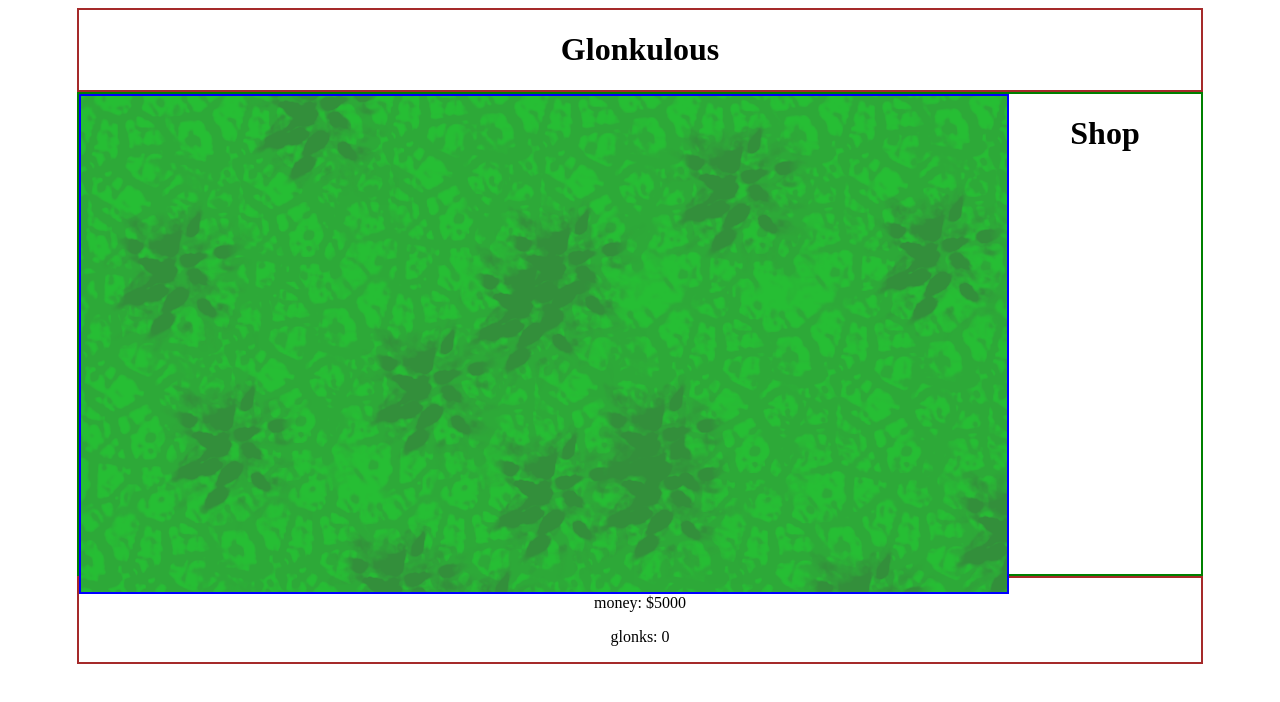
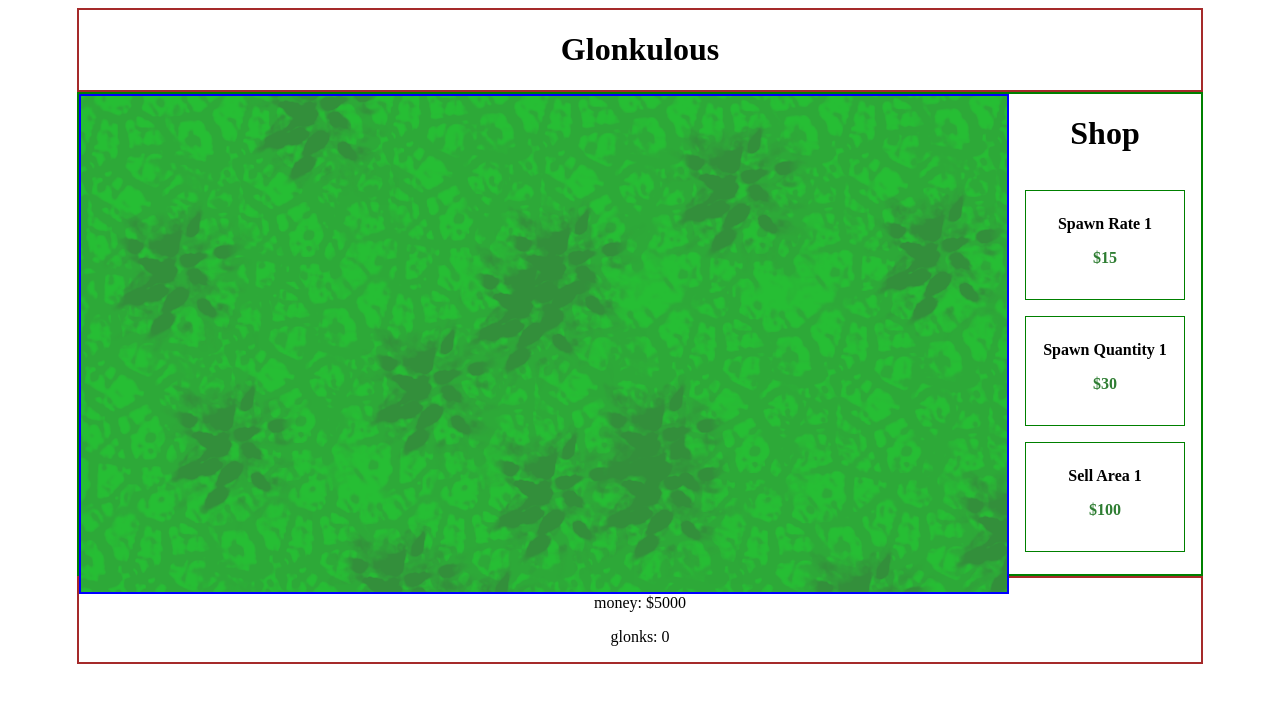
Before and after one commit to JosephHumphrey/CS-332-Final---Glonkulous, a React (Vite) app: page / in a window 1280 px wide. Shown: the top 702 px of the page. Built offline with nearby package versions, Linux system fonts and the light colour scheme.

Commit message:
Added buyable and nextID to ShopItem and App

```diff
--- a/src/App.tsx
+++ b/src/App.tsx
@@ -39,11 +39,12 @@ function App() {
 
   // Handle Shop
   const [availableItems, setAvailableItems] = useState<ShopItemData[]>([
-    { id: 1, name: "Spawn Rate 1", cost: 15, description: "Glonks now spawn every 3 seconds"},
-    { id: 2, name: "Spawn Quantity 1", cost: 30, description: "Up to 3 glonks can now spawn at a time"},
-    { id: 3, name: "Spawn Rate 2", cost: 50, description: "Glonks now spawn every second"},
-    { id: 4, name: "Spawn Quantity 2", cost: 80, description: "Up to 5 glonks can now spawn at a time"},
-    { id: 5, name: "Sell Area 1", cost: 100, description: "Sell all glonks in an area"},
+    { id: 1, name: "Spawn Rate 1", cost: 15, description: "Glonks now spawn every 3 seconds", buyable: true, nextID: 3},
+    { id: 2, name: "Spawn Quantity 1", cost: 30, description: "Up to 3 glonks can now spawn at a time", buyable: true, nextID: 4},
+    { id: 3, name: "Spawn Rate 2", cost: 50, description: "Glonks now spawn every second", buyable: false, nextID: -1},
+    { id: 4, name: "Spawn Quantity 2", cost: 80, description: "Up to 5 glonks can now spawn at a time", buyable: false, nextID: -1},
+    { id: 5, name: "Sell Area 1", cost: 100, description: "Sell all glonks in an area", buyable: true, nextID: 6},
+    { id: 6, name: "Sell Area 2", cost: 150, description: "Sell all in a larger area", buyable: false, nextID: -1}
   ]);
 
   // Handle buying an item
@@ -56,9 +57,11 @@ function App() {
       switch(item.id) {
         case 1:
           setSpawnInterval(3000);
+          unlockNext(item.nextID);
           break;
         case 2:
           setGlonksSpawnMax(3);
+          unlockNext(item.nextID);
           break;
         case 3:
           setSpawnInterval(1000);
@@ -69,6 +72,10 @@ function App() {
           break;
         case 5:
           setSellRadius(100);
+          unlockNext(item.nextID);
+          break;
+        case 6:
+          setSellRadius(150);
           break;
       }
 
@@ -76,6 +83,13 @@ function App() {
       console.log("Not enough money!");
     }
   };
+
+  //Unlocks next upgrade in the shop
+  function unlockNext(nextID: number) {
+    setAvailableItems(prev =>
+      prev.map(item => item.id === nextID ? {...item, buyable: true} : item)
+    );
+  }
 
   // Handle Field / Glonks
   // Callback to handle clicks from Field
--- a/src/ShopItem.tsx
+++ b/src/ShopItem.tsx
@@ -4,15 +4,17 @@ export type ShopItemProps = {
   name: string;
   cost: number;
   description: string;
+  buyable: boolean;
+  nextID: number;
   onBuy: (item: ShopItemData) => void;
 };
 
-export type ShopItemData = Pick<ShopItemProps, 'id' | 'name' | 'cost' | 'description'>;
+export type ShopItemData = Pick<ShopItemProps, 'id' | 'name' | 'cost' | 'description' | 'buyable' | 'nextID'>;
 
-function ShopItem({ id, name, cost, description, onBuy }: ShopItemProps) {
+function ShopItem({ id, name, cost, description, buyable, nextID, onBuy }: ShopItemProps) {
 
     const handleClick = () => {
-        onBuy({id, name, cost, description});
+        onBuy({id, name, cost, description, buyable, nextID});
     };
 
     return(
```
